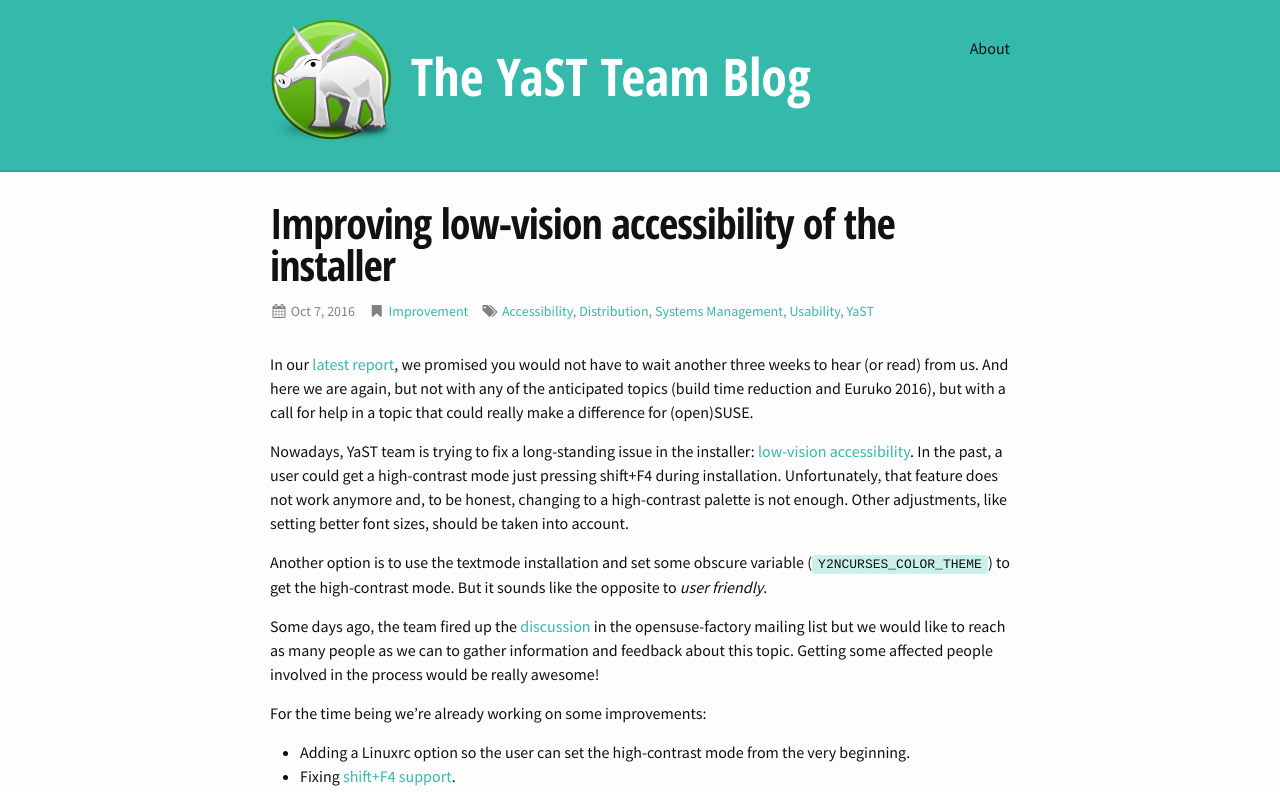
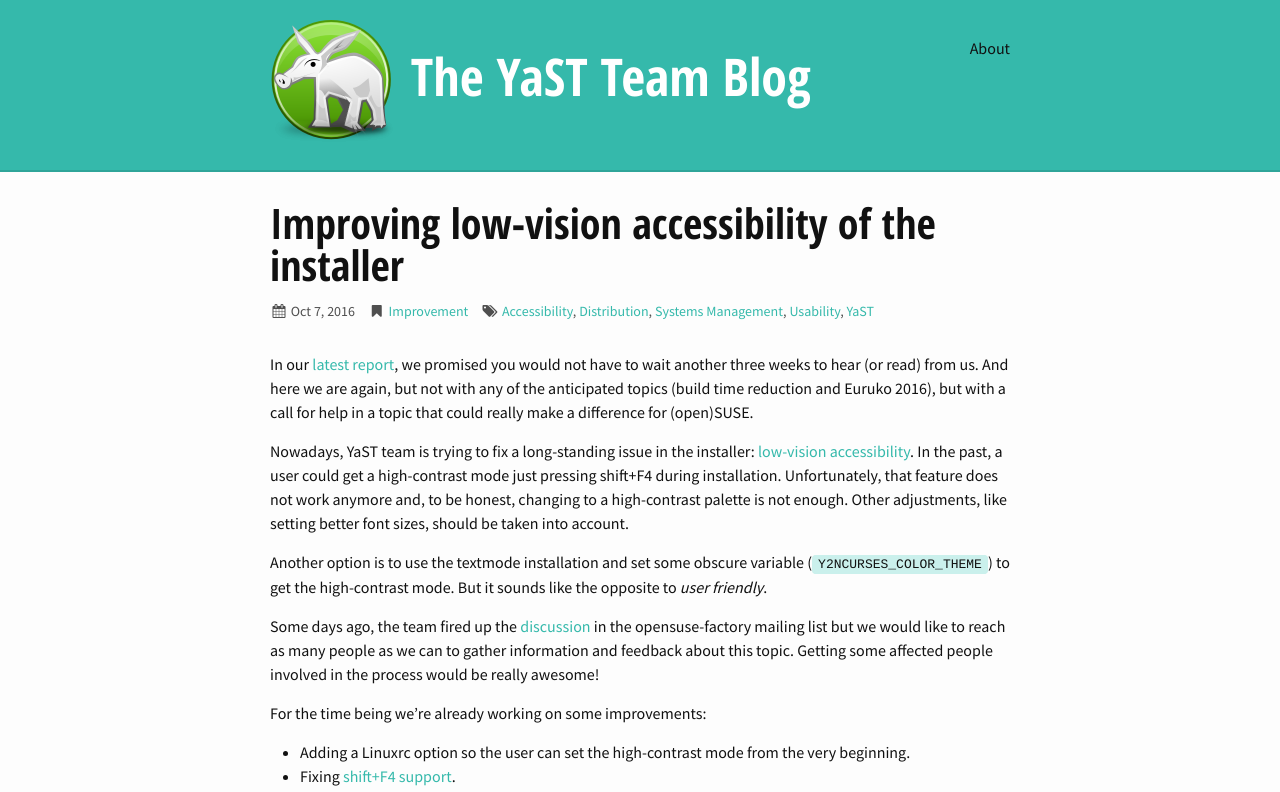
Before and after one commit to lslezak/blog-test, a Jekyll site: the page built from _posts/2016-10-07-improving-low-vision-accessibility-of-the-installer.md, in a window 1280 px wide. Shown: the top 792 px of the page. Built offline with Jekyll 4.4.1, drawn with Linux system fonts in a browser that asks for light colours; nearby versions of some CDN libraries; emoji names are drawn with the system emoji font.

Commit message:
Style fixes

```diff
--- a/_sass/_layout.scss
+++ b/_sass/_layout.scss
@@ -96,7 +96,7 @@
 
 .site-footer {
   border-top: 1px solid lighten($brand-color, 40%);;
-  padding: $spacing-unit 0;
+  padding-top: 20px;
   background-color: lighten($brand-color, 50%);
 }
 
@@ -109,6 +109,7 @@
 .social-media-list {
   list-style: none;
   margin-left: 0;
+  margin-bottom: 0;
 }
 
 .footer-col-wrapper {
@@ -120,7 +121,7 @@
 
 .footer-col {
   float: left;
-  margin-bottom: $spacing-unit / 2;
+  margin-bottom: 1px;
   padding-left: $spacing-unit / 2;
 }
 
@@ -137,11 +138,13 @@
 .footer-col-3 {
   width: -webkit-calc(45% - (#{$spacing-unit} / 2));
   width: calc(45% - (#{$spacing-unit} / 2));
+  text-align: right;
 }
 
 .footer-copy {
   color: lighten($grey-color, 20%);
   text-align: center;
+  font-size: 80%;
 
   a {
     &,
@@ -192,7 +195,7 @@
 
 .post-meta {
   font-size: $small-font-size;
-  color: $grey-color;
+  color: $grey-color-dark;
 }
 .post-link {
   display: block;
@@ -209,7 +212,6 @@
 
 .post-title {
   font-size: 42px;
-  letter-spacing: -1px;
   line-height: 1;
   @include media-query($on-laptop) {
     font-size: 36px;
@@ -240,6 +242,7 @@
 
 .post-description {
   font-style: italic;
+  font-size: 16px;
 }
 
 .post-list {
--- a/css/main.scss
+++ b/css/main.scss
@@ -30,7 +30,7 @@
 
 $grey-color:       #828282;
 $grey-color-light: lighten($grey-color, 40%);
-$grey-color-dark:  darken($grey-color, 5%);
+$grey-color-dark:  darken($grey-color, 20%);
 
 // Width of the content area
 $content-width:    800px;
@@ -46,7 +46,7 @@
 // https://business.pinterest.com/en/brand-guidelines
 $pinterest-button-color: #bd081c;
 
-$footer-height:     180px;
+$footer-height:     130px;
 
 // Use media queries like this:
 // @include media-query($on-palm) {
```
